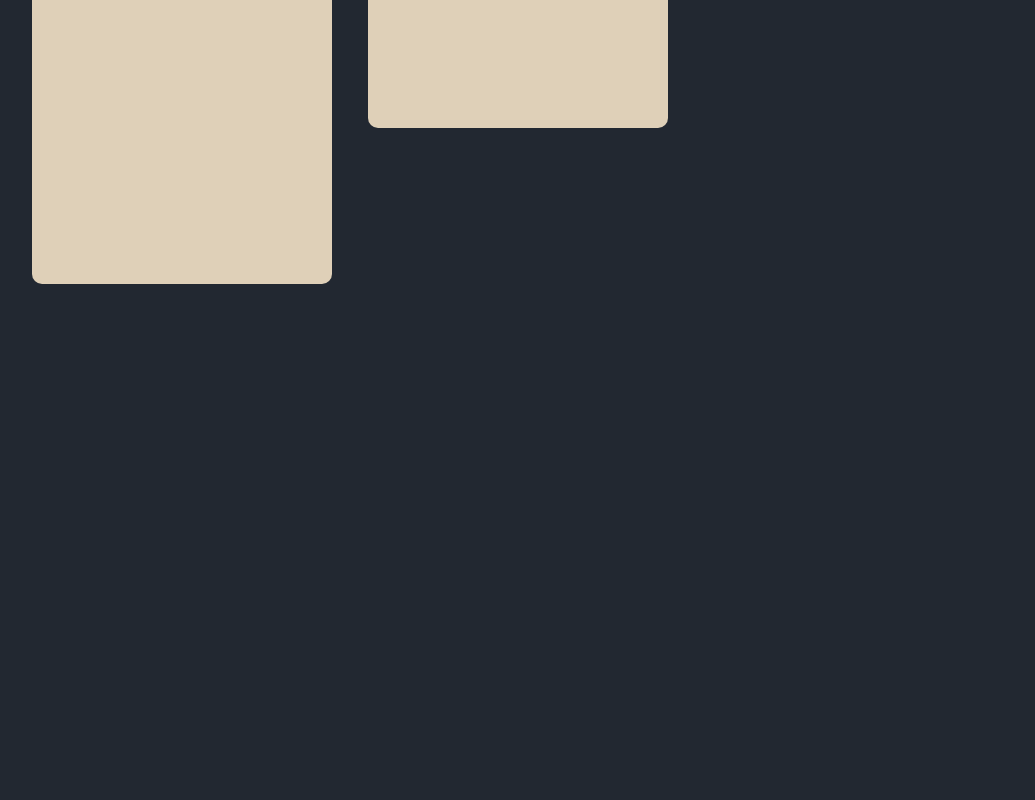
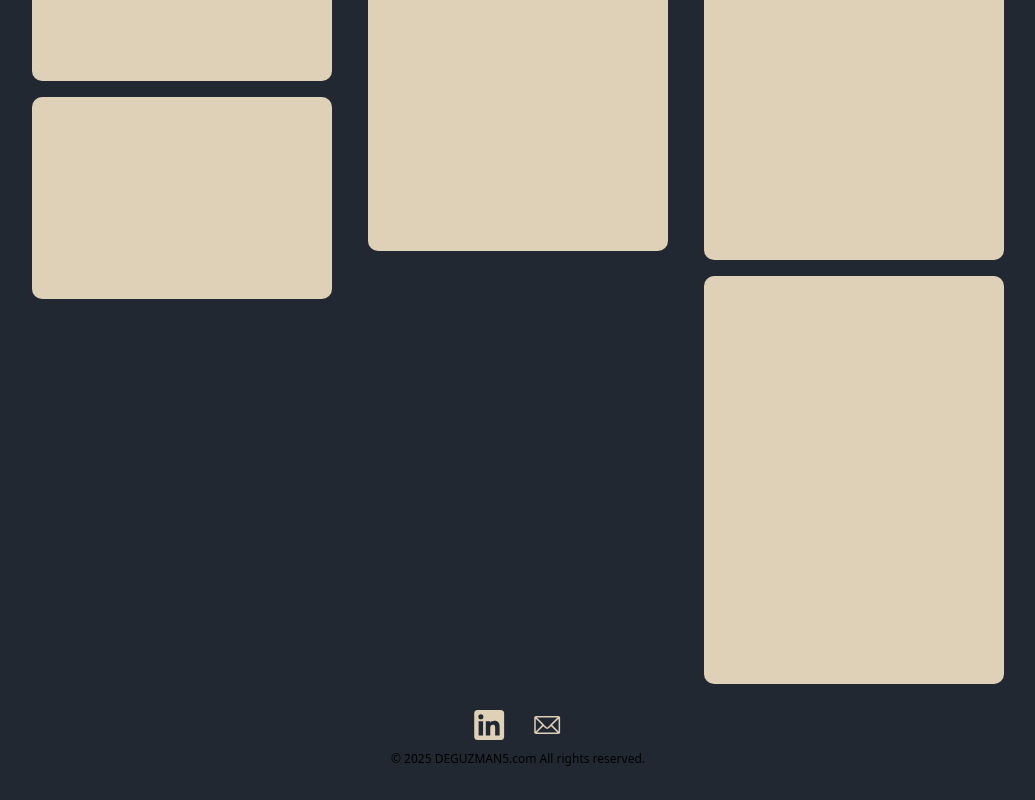
Before and after one commit to larry-deguzman/deguzman5.3, a React (Vite) app: page / in a window 1280 px wide. Shown: the part 1183-1983 px from the top of the page, without its empty margins (122-1157 px from the left). Before the commit the page ends 1483 px from the top, so only its background shows below. Built offline with nearby package versions, Linux system fonts and the light colour scheme.

Commit message:
Setup Json
- add json
- add footer
- send data to CardHolder
- send data to Main
- add email icon
- add linkedin icon
- add sleek to theme
- add deguzman5 type
- add getJSON typescript file

```diff
--- /dev/null
+++ b/public/data/deguzman5.3.json
@@ -0,0 +1,28 @@
+{
+  "cards": [
+    {
+      "title": "C3D Enterprises",
+      "picture": "",
+      "link": "",
+      "description": "C3D Enterprises was a company that specialized in work in the music industry. They were known for roster of artists."
+    },
+    {
+      "title": "Yahoo!",
+      "picture": "",
+      "link": "",
+      "description": "Yahoo! was a web services provider that offered a variety of services, including search, email, and news. They were known for their web portal and search engine."
+    },
+    {
+      "title": "Personal Music",
+      "picture": "",
+      "link": "",
+      "description": "This is a collection of personal music that I have created over the years. It includes a variety of genres and styles, showcasing my growth as a musician."
+    },
+    {
+      "title": "Videos",
+      "picture": "",
+      "link": "",
+      "description": "This is a collection of videos that I have created over the years. It includes a variety of genres and styles, showcasing my growth."
+    }
+  ]
+}
--- a/src/App.tsx
+++ b/src/App.tsx
@@ -2,10 +2,12 @@ import { Box } from "@chakra-ui/react";
 import "./css/Universal.css";
 
 import { useColorContext } from "./context/Color";
+import useGetJSON from "./utils/GetJSON";
 import Theme from "./theme/Theme";
 import UpperNavigation from "./component/UpperNavigation";
 import Main from "./component/Main";
 import UpperBumper from "./component/UpperBumper";
+import Footer from "./component/Footer";
 
 type ColorKey = keyof ReturnType<typeof Theme>["colors"];
 
@@ -17,6 +19,10 @@ function App() {
     root.style.backgroundColor = Theme().colors[prime].darkest;
   }
   document.body.style.backgroundColor = Theme().colors[prime].darkest;
+
+  const data = useGetJSON({});
+  // console.log("data", data);
+
   return (
     <>
       <Box
@@ -30,7 +36,8 @@ function App() {
       >
         <UpperNavigation />
         <UpperBumper />
-        <Main />
+        <Main data={data} />
+        <Footer />
       </Box>
     </>
   );
--- a/src/component/CardHolder.tsx
+++ b/src/component/CardHolder.tsx
@@ -4,15 +4,26 @@ import Card from "../elements/Card";
 
 import { getRandomInt } from "../utils/Utilities";
 import "../css/CardHolder.css";
+import type { Deguzman53 } from "../types/Deguzman53";
 
-const CardHolder = () => {
+type Props = {
+  data: Deguzman53 | null;
+};
+
+const CardHolder = ({ data }: Props) => {
+  console.log("cardholder/data", data);
+
   const getCards = () => {
     const cards = [];
     for (let i = 0; i < 9; i++) {
       const randomHeight = getRandomInt(200, 600);
       const staticWidth = 300;
       cards.push(
-        <Card width={`${staticWidth}px`} height={`${randomHeight}px`} />
+        <Card
+          key={`card${i}`}
+          width={`${staticWidth}px`}
+          height={`${randomHeight}px`}
+        />
       );
     }
     return cards;
--- /dev/null
+++ b/src/component/Footer.tsx
@@ -0,0 +1,37 @@
+import { Box, Text, HStack } from "@chakra-ui/react";
+import Linkedin from "../graphics/Linkedin";
+import Email from "../graphics/Email";
+
+const Footer = () => {
+  const linkedinClick = () => {
+    window.open("https://www.linkedin.com/in/larrydeguzman/", "_blank");
+  };
+  const emailClick = () => {
+    window.open("mailto:lawrence@deguzman5.com", "_blank");
+  };
+  return (
+    <>
+      <Box
+        justifyContent="center"
+        height="50px"
+        alignItems="bottom"
+        display="flex"
+      >
+        <HStack>
+          <Linkedin width="50px" click={linkedinClick} />
+          <Email width="50px" click={emailClick} />
+        </HStack>
+      </Box>
+      <Box
+        justifyContent="center"
+        height="50px"
+        alignItems="top"
+        display="flex"
+      >
+        <Text fontSize={12}>© 2025 DEGUZMAN5.com All rights reserved.</Text>
+      </Box>
+    </>
+  );
+};
+
+export default Footer;
--- a/src/component/Main.tsx
+++ b/src/component/Main.tsx
@@ -1,11 +1,19 @@
 import MainPicture from "../elements/MainPicture";
 import CardHolder from "./CardHolder";
+import type { Deguzman53 } from "../types/Deguzman53";
 
-const Main = () => {
+type Props = {
+  data: Deguzman53 | null;
+};
+const Main = ({ data }: Props) => {
+  console.log("main/data", data);
+  if (data === null) {
+    return <div>Loading...</div>;
+  }
   return (
     <>
       <MainPicture />
-      <CardHolder />
+      <CardHolder data={data} />
     </>
   );
 };
--- /dev/null
+++ b/src/graphics/Email.tsx
@@ -0,0 +1,48 @@
+import { Box } from "@chakra-ui/react";
+import { useColorContext } from "../context/Color";
+import Theme from "../theme/Theme";
+
+type Props = {
+  width: string;
+  click: () => void;
+};
+
+type ColorKey = keyof ReturnType<typeof Theme>["colors"];
+
+export default function Email({ width, click }: Props) {
+  const prime = useColorContext() as ColorKey;
+  const white = Theme().colors[prime].darkest;
+  const blue = Theme().colors[prime].lightest;
+
+  return (
+    <Box
+      onClick={click}
+      style={{
+        display: "block",
+        width: width,
+      }}
+    >
+      <svg xmlns="http://www.w3.org/2000/svg" viewBox="0 0 100 100">
+        <g id="email">
+          <rect
+            x="24.5"
+            y="31.83"
+            width="51.7"
+            height="36.33"
+            rx="3.66"
+            ry="3.66"
+            fill={blue}
+          />
+          <path
+            fill={white}
+            d="M27.49 37.46v25.35l12.88-12.79-12.88-12.56zM60.33 50.02 73.2 62.81V37.46L60.33 50.02zM53.61 56.67s-1.49 1.41-3.27 1.45c-1.78-.04-3.27-1.45-3.27-1.45l-4.59-4.38-12.77 12.69h41.25L58.19 52.29l-4.59 4.38Z"
+          />
+          <path
+            fill={white}
+            d="M49.13 54.5c.58.48 1.22.48 1.22.48s.64 0 1.22-.48c.49-.4 19.4-19.49 19.4-19.49H29.73S48.65 54.1 49.13 54.5Z"
+          />
+        </g>
+      </svg>
+    </Box>
+  );
+}
--- /dev/null
+++ b/src/graphics/Linkedin.tsx
@@ -0,0 +1,53 @@
+import { Box } from "@chakra-ui/react";
+import { useColorContext } from "../context/Color";
+import Theme from "../theme/Theme";
+
+type Props = {
+  width: string;
+  click: () => void;
+};
+
+type ColorKey = keyof ReturnType<typeof Theme>["colors"];
+
+export default function Linkedin({ width, click }: Props) {
+  const prime = useColorContext() as ColorKey;
+  const white = Theme().colors[prime].darkest;
+  const blue = Theme().colors[prime].lightest;
+
+  return (
+    <Box
+      onClick={click}
+      style={{
+        display: "block",
+        width: width,
+      }}
+    >
+      <svg xmlns="http://www.w3.org/2000/svg" viewBox="0 0 100 100">
+        <g fill={blue} id="Linkedin">
+          <rect
+            x="20.44"
+            y="20.1"
+            width="59.81"
+            height="59.79"
+            rx="7.03"
+            ry="7.03"
+          />
+          <circle fill={white} cx="33.7" cy="33.4" r="5.07" />
+          <rect
+            fill={white}
+            x="29.25"
+            y="42.43"
+            width="8.9"
+            height="28.41"
+            rx=".42"
+            ry=".42"
+          />
+          <path
+            fill={white}
+            d="M61.14 41.7c-4.51 0-6.91 1.55-8.61 3.75v-2.61c0-.23-.19-.42-.42-.42h-8.06c-.23 0-.42.19-.42.42v27.57c0 .23.19.42.42.42h8.06c.23 0 .42-.19.42-.42V55.43c0-.76.21-4.65 3.25-5.63 3.37-1.09 4.89.25 5.61 1.27.72 1.01.93 2.5.93 4.31v15.03c0 .23.19.42.42.42h8.06c.23 0 .42-.19.42-.42V53.68c0-9.52-4.65-11.99-10.08-11.99Z"
+          />
+        </g>
+      </svg>
+    </Box>
+  );
+}
--- a/src/theme/Theme.ts
+++ b/src/theme/Theme.ts
@@ -15,6 +15,14 @@ export default function Theme() {
       "3xl": "1436px",
     },
     colors: {
+      sleek: {
+        black: "#2C3531",
+        darkest: "#116466",
+        dark: "#D9B08C",
+        light: "#FFCB9A",
+        lightest: "#D1E8E2",
+        white: "#FFFFFF",
+      },
       seafoam: {
         black: "#000000",
         darkest: "#426E6f",
--- /dev/null
+++ b/src/types/Deguzman53.ts
@@ -0,0 +1,8 @@
+export type Deguzman53 = {
+  cards: {
+    title: string;
+    picture: string;
+    link: string;
+    description: string;
+  }[];
+};
--- /dev/null
+++ b/src/utils/GetJSON.ts
@@ -0,0 +1,19 @@
+import { useEffect, useState } from "react";
+import type { Deguzman53 } from "../types/Deguzman53";
+
+type Props = {
+  url?: string;
+};
+
+export function useGetJSON({ url }: Props) {
+  const [data, setData] = useState<Deguzman53 | null>(null);
+  const urlToFetch = url || "/data/deguzman5.3.json";
+  useEffect(() => {
+    fetch(urlToFetch)
+      .then((response) => response.json())
+      .then((json) => setData(json));
+  }, [urlToFetch]);
+
+  return data;
+}
+export default useGetJSON;
```
